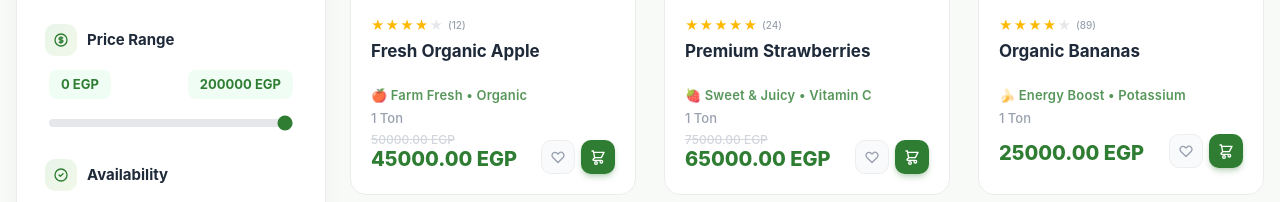
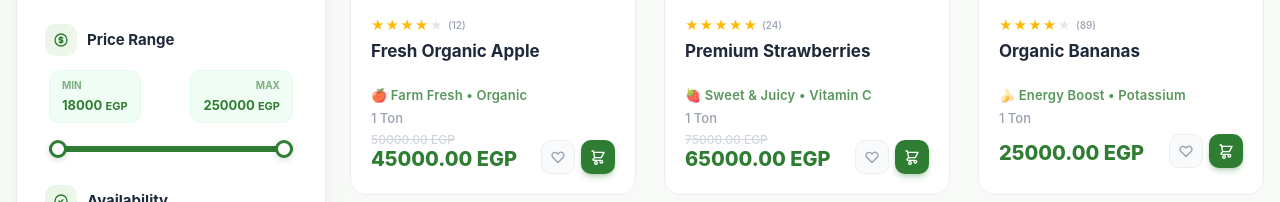
Before and after one commit to AhmedEzzat17/WeshAlafas, a React (Vite) app: page /products in a window 1280 px wide. Shown: the part 598-800 px from the top of the page. Built offline with nearby package versions, Linux system fonts and the light colour scheme.

Commit message:
new commit

```diff
--- a/src/components/OffersSlider/OffersSlider.jsx
+++ b/src/components/OffersSlider/OffersSlider.jsx
@@ -156,7 +156,7 @@ export default function OffersSlider() {
     setIsDragging(false);
     setIsPaused(false);
     const diff = currentX - startX;
-    if (Math.abs(diff) > 50) {
+    if (Math.abs(diff) > 20) {
       if (isRTL) {
         if (diff > 0)
           goNext(); // dragged right
--- a/src/pages/FilterPage.jsx
+++ b/src/pages/FilterPage.jsx
@@ -25,7 +25,26 @@ export default function FilterPage() {
 
   const [search, setSearch] = useState(initialSearch);
   const [selectedCategory, setSelectedCategory] = useState(initialCategory);
-  const [priceRange, setPriceRange] = useState([0, 200000]);
+
+  // Calculate actual price bounds from products
+  const { minHardBound, maxHardBound } = useMemo(() => {
+    if (!mockProducts || mockProducts.length === 0) return { minHardBound: 0, maxHardBound: 10000 };
+    const prices = mockProducts.map(p => p.price);
+    return {
+      minHardBound: Math.floor(Math.min(...prices)),
+      maxHardBound: Math.ceil(Math.max(...prices))
+    };
+  }, [mockProducts]);
+
+  const [priceRange, setPriceRange] = useState([0, 10000]);
+
+  // Sync state with bounds on initial load if products are available
+  useEffect(() => {
+    if (mockProducts.length > 0 && priceRange[1] === 10000) {
+      setPriceRange([minHardBound, maxHardBound]);
+    }
+  }, [mockProducts, minHardBound, maxHardBound]);
+
   const [isReadyToShip, setIsReadyToShip] = useState(true);
   const [selectedRating, setSelectedRating] = useState(0);
   const [qualityGrades, setQualityGrades] = useState({
@@ -73,7 +92,7 @@ export default function FilterPage() {
   const handleResetAll = () => {
     setSearch("");
     setSelectedCategory("all");
-    setPriceRange([0, 200000]);
+    setPriceRange([minHardBound, maxHardBound]);
     setIsReadyToShip(true);
     setSelectedRating(0);
     setQualityGrades({ gradeA: false, gradeB: false, organic: false, exportQuality: false });
@@ -117,7 +136,7 @@ export default function FilterPage() {
           </svg>
           {locale === "ar" ? "الفلاتر" : "Filters"}
         </h2>
-        <button onClick={handleResetAll} className="text-primary/80 hover:text-primary font-semibold transition-colors" style={{ fontSize: 13 }}>
+        <button onClick={handleResetAll} className="text-primary/80 hover:text-primary font-semibold transition-colors" style={{ fontSize: 13, cursor: "pointer" }}>
           {locale === "ar" ? "ارجاع الكل" : "Reset All"}
         </button>
       </div>
@@ -156,12 +175,90 @@ export default function FilterPage() {
           {locale === "ar" ? "نطاق السعر" : "Price Range"}
         </FilterSectionTitle>
         <div style={{ padding: "0 4px" }}>
-          <div style={{ display: "flex", justifyContent: "space-between", marginBottom: 10 }}>
-            <span className="bg-green-50 text-primary font-bold" style={{ fontSize: 13, padding: "4px 12px", borderRadius: 8 }}>0 {locale === "ar" ? "ج.م" : "EGP"}</span>
-            <span className="bg-green-50 text-primary font-bold" style={{ fontSize: 13, padding: "4px 12px", borderRadius: 8 }}>{priceRange[1]} {locale === "ar" ? "ج.م" : "EGP"}</span>
+          {/* Price Labels */}
+          <div style={{ display: "flex", justifyContent: "space-between", marginBottom: 14 }}>
+            <div className={`bg-green-50 border border-green-100/50 ${isRTL ? "text-right" : "text-left"}`} style={{ padding: "6px 12px", borderRadius: 10 }}>
+              <p className="text-[10px] text-primary/60 font-bold uppercase" style={{ marginBottom: 2 }}>{locale === "ar" ? "من" : "Min"}</p>
+              <p className="text-primary font-bold" style={{ fontSize: 13 }}>{priceRange[0]} <span style={{ fontSize: 11 }}>{locale === "ar" ? "ج.م" : "EGP"}</span></p>
+            </div>
+            <div className={`bg-green-50 border border-green-100/50 ${isRTL ? "text-left" : "text-right"}`} style={{ padding: "6px 12px", borderRadius: 10 }}>
+              <p className="text-[10px] text-primary/60 font-bold uppercase" style={{ marginBottom: 2 }}>{locale === "ar" ? "إلى" : "Max"}</p>
+              <p className="text-primary font-bold" style={{ fontSize: 13 }}>{priceRange[1]} <span style={{ fontSize: 11 }}>{locale === "ar" ? "ج.م" : "EGP"}</span></p>
+            </div>
           </div>
-          <input type="range" min="0" max="200000" step="50" value={priceRange[1]} onChange={(e) => setPriceRange([0, parseInt(e.target.value)])}
-            className="w-full h-2 bg-gray-200 rounded-lg appearance-none cursor-pointer accent-primary" />
+
+          {/* Dual Range Slider Container - Fully Responsive to Direction */}
+          <div className="relative h-6 flex items-center" style={{ marginTop: 10 }}>
+            {/* Background Rail */}
+            <div className="absolute w-full h-1.5 bg-gray-200 rounded-full" />
+
+            {/* Active Highlight Track */}
+            <div
+              className="absolute h-1.5 bg-primary rounded-full transition-all"
+              style={{
+                [isRTL ? "right" : "left"]: `${((priceRange[0] - minHardBound) / (maxHardBound - minHardBound)) * 100}%`,
+                [isRTL ? "left" : "right"]: `${100 - ((priceRange[1] - minHardBound) / (maxHardBound - minHardBound)) * 100}%`
+              }}
+            />
+
+            {/* Hidden Input for Min */}
+            <input
+              type="range"
+              min={minHardBound}
+              max={maxHardBound}
+              step="1"
+              value={priceRange[0]}
+              onChange={(e) => {
+                const val = Math.min(parseInt(e.target.value), priceRange[1] - 50);
+                setPriceRange([val, priceRange[1]]);
+              }}
+              className="dual-range-input absolute w-full appearance-none bg-transparent pointer-events-none z-30"
+              style={{ height: 24, padding: 0 }}
+            />
+
+            {/* Hidden Input for Max */}
+            <input
+              type="range"
+              min={minHardBound}
+              max={maxHardBound}
+              step="1"
+              value={priceRange[1]}
+              onChange={(e) => {
+                const val = Math.max(parseInt(e.target.value), priceRange[0] + 50);
+                setPriceRange([priceRange[0], val]);
+              }}
+              className="dual-range-input absolute w-full appearance-none bg-transparent pointer-events-none z-30"
+              style={{ height: 24, padding: 0 }}
+            />
+          </div>
+
+          <style>{`
+            .dual-range-input::-webkit-slider-thumb {
+              pointer-events: auto;
+              width: 18px;
+              height: 18px;
+              border-radius: 50%;
+              background: #FFFFFF;
+              border: 3px solid #2E7D32;
+              cursor: pointer;
+              box-shadow: 0 2px 6px rgba(0,0,0,0.15);
+              appearance: none;
+              transition: transform 0.1s;
+            }
+            .dual-range-input::-webkit-slider-thumb:hover { transform: scale(1.15); }
+            .dual-range-input::-webkit-slider-thumb:active { cursor: grabbing; }
+            .dual-range-input::-moz-range-thumb {
+              pointer-events: auto;
+              width: 14px;
+              height: 14px;
+              border-radius: 50%;
+              background: #FFFFFF;
+              border: 3px solid #2E7D32;
+              cursor: pointer;
+              box-shadow: 0 2px 6px rgba(0,0,0,0.15);
+              transition: transform 0.1s;
+            }
+          `}</style>
         </div>
       </div>
 
--- a/src/pages/HomePage.jsx
+++ b/src/pages/HomePage.jsx
@@ -294,21 +294,21 @@ export default function HomePage() {
         titleAr="الخضروات الطازجة"
         titleEn="Fresh Vegetables"
         sliderId="vegetables-slider"
-        products={mockProducts.slice(3, 9)}
+        products={mockProducts.slice(0, 11)}
       />
 
       <ProductSliderSection
         titleAr="الفواكه الموسمية"
         titleEn="Seasonal Fruits"
         sliderId="fruits-slider"
-        products={mockProducts.slice(2, 8)}
+        products={mockProducts.slice(2, 11)}
       />
 
       <ProductSliderSection
         titleAr="أفضل العروض"
         titleEn="Best Deals"
         sliderId="deals-slider"
-        products={mockProducts.slice(1, 7)}
+        products={mockProducts.slice(1, 11)}
       />
 
       {/* ===== All Products - Full Width Grid ===== */}
```
